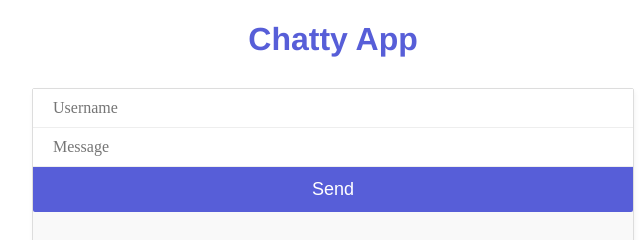
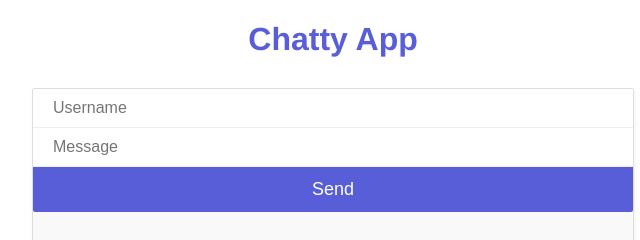
Before and after one commit to puyanwei/chatty-app, a website: page public/index.html in a window 1280 px wide. Shown: the top 240 px of the page, 307-947 px from the left. Drawn offline with nearby package versions, Linux system fonts and the light colour scheme; no server answers.

Commit message:
Removed old font from input boxes

```diff
--- a/public/styles.css
+++ b/public/styles.css
@@ -60,7 +60,6 @@ input {
     width: 100%;
     background: #fff;
     border-bottom: 1px solid #eee;
-    font-family: Nunito;
     font-size: 16px;
 }
 
```
